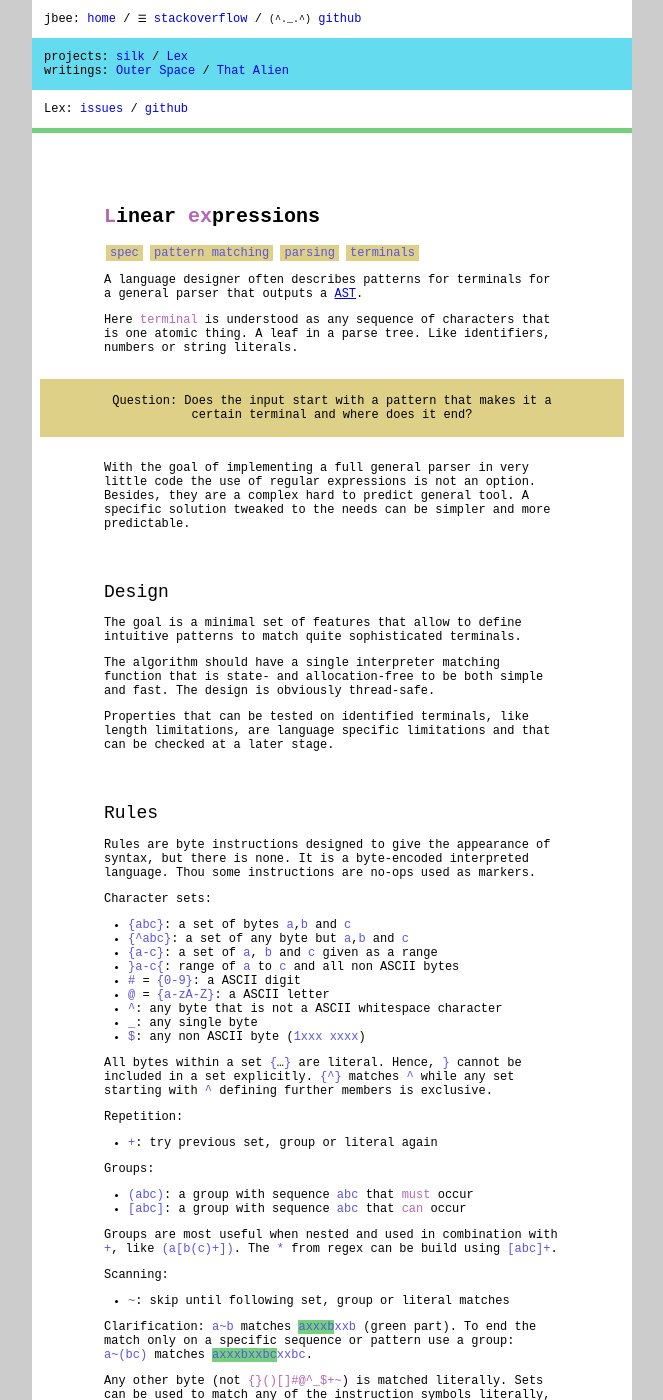
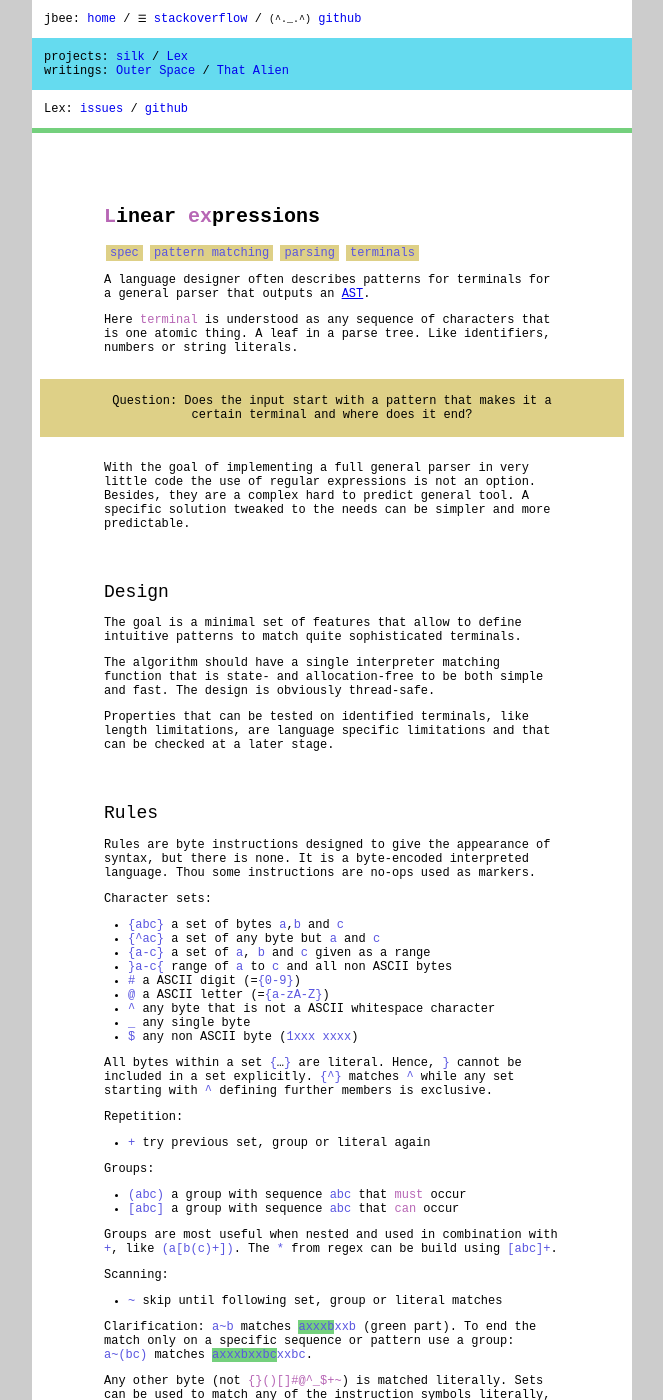
Before and after one commit to jbee/jbee.github.io, a Jekyll site: the page built from lex/index.md, in a window 1280 px wide and 1400 px high. Shown: the whole window, without its empty margins (308-971 px from the left). Built offline with Jekyll 4.4.1, drawn with Linux system fonts in a browser that asks for light colours; some web fonts are replaced.

Commit message:
spelling

```diff
--- a/lex/index.md
+++ b/lex/index.md
@@ -13,7 +13,7 @@ links: { "issues": "https://github.com/jbee/lex/issues", "github": "https://gith
 * terminals
 
 A language designer often describes patterns for
-terminals for a general parser that outputs a [AST](https://en.wikipedia.org/wiki/Abstract_syntax_tree).
+terminals for a general parser that outputs an [AST](https://en.wikipedia.org/wiki/Abstract_syntax_tree).
 
 Here *terminal* is understood as any sequence of
 characters that is one atomic thing.
@@ -53,15 +53,15 @@ Thou some instructions are no-ops used as markers.
 
 Character sets:
 
-* `{abc}`: a set of bytes `a`,`b` and `c`
-* `{^abc}`: a set of any byte but `a`,`b` and `c`
-* `{a-c}`: a set of `a`, `b` and `c` given as a range
-* `}a-c{`: range of `a` to `c` and all non ASCII bytes
-* `#` = `{0-9}`: a ASCII digit
-* `@` = `{a-zA-Z}`: a ASCII letter
-* `^`: any byte that is not a ASCII whitespace character
-* `_`: any single byte
-* `$`: any non ASCII byte (`1xxx xxxx`)
+* `{abc}`   a set of bytes `a`,`b` and `c`
+* `{^ac}`  a set of any byte but `a` and `c`
+* `{a-c}`   a set of `a`, `b` and `c` given as a range
+* `}a-c{`   range of `a` to `c` and all non ASCII bytes
+* `#`       a ASCII digit (=`{0-9}`)
+* `@`       a ASCII letter (=`{a-zA-Z}`)
+* `^`       any byte that is not a ASCII whitespace character
+* `_`       any single byte
+* `$`       any non ASCII byte (`1xxx xxxx`)
 
 All bytes within a set `{`...`}` are literal.
 Hence, `}` cannot be included in a set explicitly.
@@ -70,12 +70,12 @@ defining further members is exclusive.
 
 Repetition:
 
-* `+`: try previous set, group or literal again
+* `+`      try previous set, group or literal again
 
 Groups:
 
-* `(abc)`: a group with sequence `abc` that *must* occur
-* `[abc]`: a group with sequence `abc` that *can* occur
+* `(abc)`  a group with sequence `abc` that *must* occur
+* `[abc]`  a group with sequence `abc` that *can* occur
 
 Groups are most useful when nested and used in
 combination with `+`, like `(a[b(c)+])`.
@@ -83,7 +83,7 @@ The `*` from regex can be build using `[abc]+`.
 
 Scanning:
 
-* `~`: skip until following set, group or literal matches
+* `~`      skip until following set, group or literal matches
 
 Clarification: `a~b` matches *`axxxb`*`xxb` (green part).
 To end the match only on a specific sequence or pattern
```
